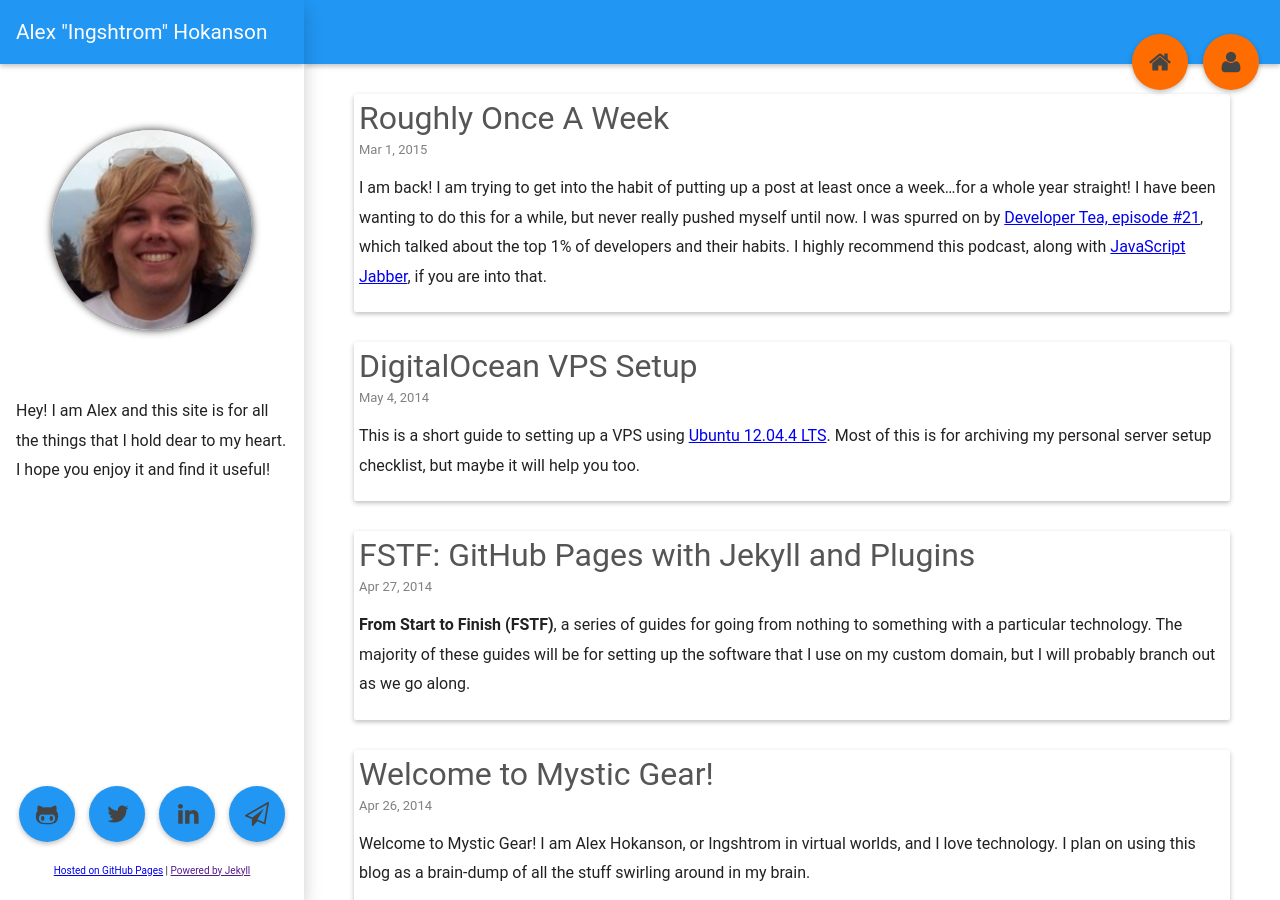
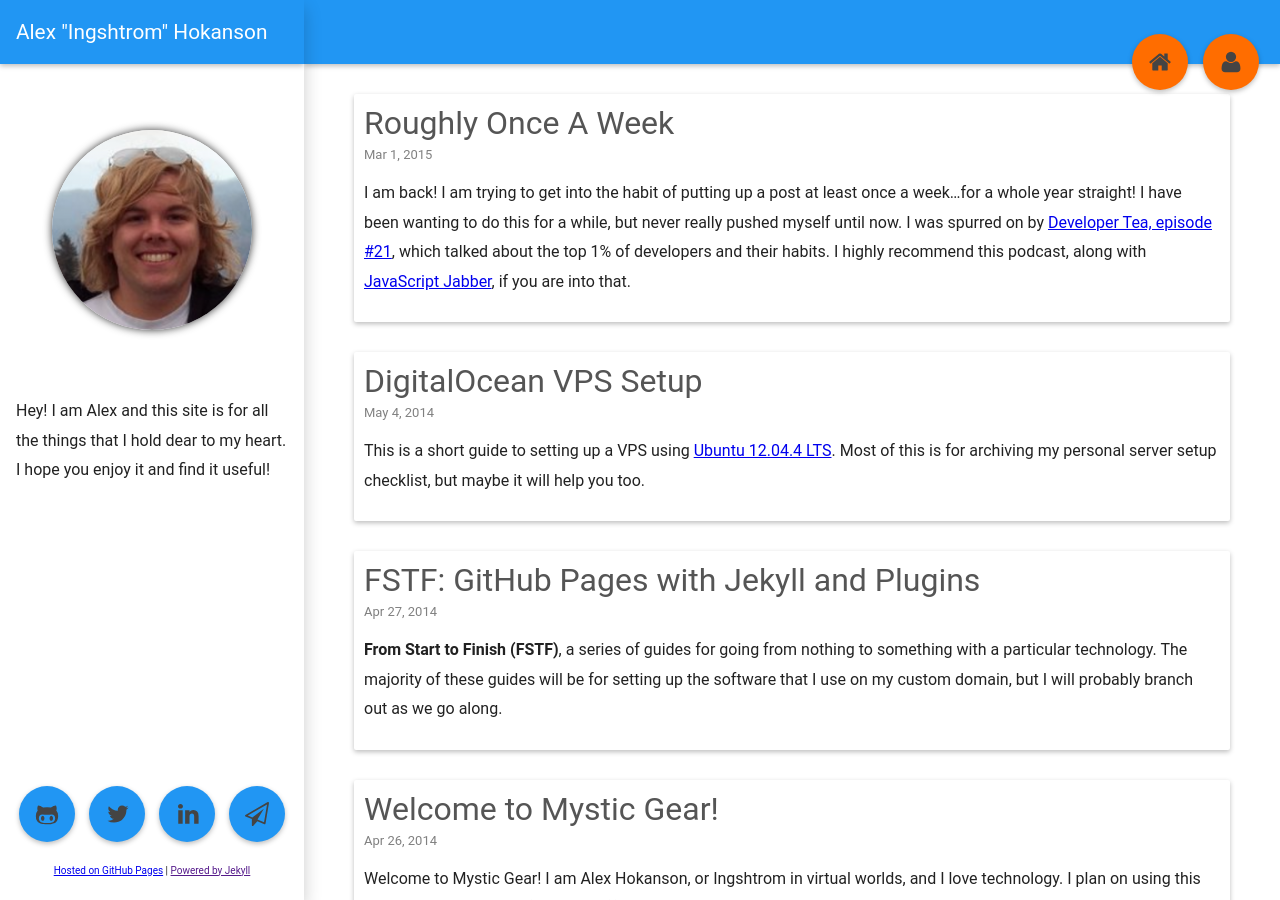
Before and after one commit to ingshtrom/ingshtrom.github.io.bak, a Jekyll site: the page built from index.html, in a window 1280 px wide. Built offline with Jekyll 4.4.1, drawn with Linux system fonts in a browser that asks for light colours; some web fonts are replaced.

Commit message:
fix social links and padding in md-card

```diff
--- a/_includes/nav.html
+++ b/_includes/nav.html
@@ -11,19 +11,19 @@
     </md-content>
     <footer class="side-nav-footer">
       <section class="social-links" layout="row" layout-align="center center">
-        <md-button class="md-fab md-primary anim-order-1 github-icon" aria-label="GitHub">
+        <md-button class="md-fab md-primary anim-order-1 github-icon" aria-label="GitHub" ng-click="openExternalPage('https://github.com/ingshtrom')">
           <md-tooltip md-direction="top">GitHub</md-tooltip>
           <md-icon md-svg-src="/img/icons/github-alt.svg"></md-icon>
         </md-button>
-        <md-button class="md-fab md-primary anim-order-2 twitter-icon" aria-label="Twitter">
+        <md-button class="md-fab md-primary anim-order-2 twitter-icon" aria-label="Twitter"  ng-click="openExternalPage('https://twitter.com/ingshtrom')">
           <md-tooltip md-direction="top">Twitter</md-tooltip>
           <md-icon md-svg-src="/img/icons/twitter.svg"></md-icon>
         </md-button>
-        <md-button class="md-fab md-primary anim-order-3 linkedin-icon" aria-label="LinkedIn">
+        <md-button class="md-fab md-primary anim-order-3 linkedin-icon" aria-label="LinkedIn"  ng-click="openExternalPage('https://www.linkedin.com/profile/public-profile-settings?trk=prof-edit-edit-public_profile')">
           <md-tooltip md-direction="top">LinkedIn</md-tooltip>
           <md-icon md-svg-src="/img/icons/linkedin.svg"></md-icon>
         </md-button>
-        <md-button class="md-fab md-primary anim-order-4 email-icon" aria-label="Email">
+        <md-button class="md-fab md-primary anim-order-4 email-icon" aria-label="Email" ng-click="openExternalPage('mailto:alex.hokanson@mysticgear.com')">
           <md-tooltip md-direction="top">Email</md-tooltip>
           <md-icon md-svg-src="/img/icons/paper-plane-o.svg"></md-icon>
         </md-button>
--- a/css/main.scss
+++ b/css/main.scss
@@ -105,7 +105,7 @@
 }
 
 .padded-card {
-  padding: 5px;
+  padding: 10px;
 }
 
 .post-title {
--- a/js/app.js
+++ b/js/app.js
@@ -10,7 +10,10 @@
 })
 .controller('JekyllCtrl', ['$scope', function JekyllCtrl ($scope) {
 }])
-.controller('LeftSidebarCtrl', ['$scope', function LeftSidebarCtrl ($scope) {
+.controller('LeftSidebarCtrl', ['$scope', '$window', function LeftSidebarCtrl ($scope, $window) {
+  $scope.openExternalPage = function navigate (url) {
+    $window.open(url, '_blank');
+  };
 }])
 .controller('ToolbarCtrl', ['$scope', '$mdSidenav', '$window', function ToolbarCtrl ($scope, $mdSidenav, $window) {
 
```
